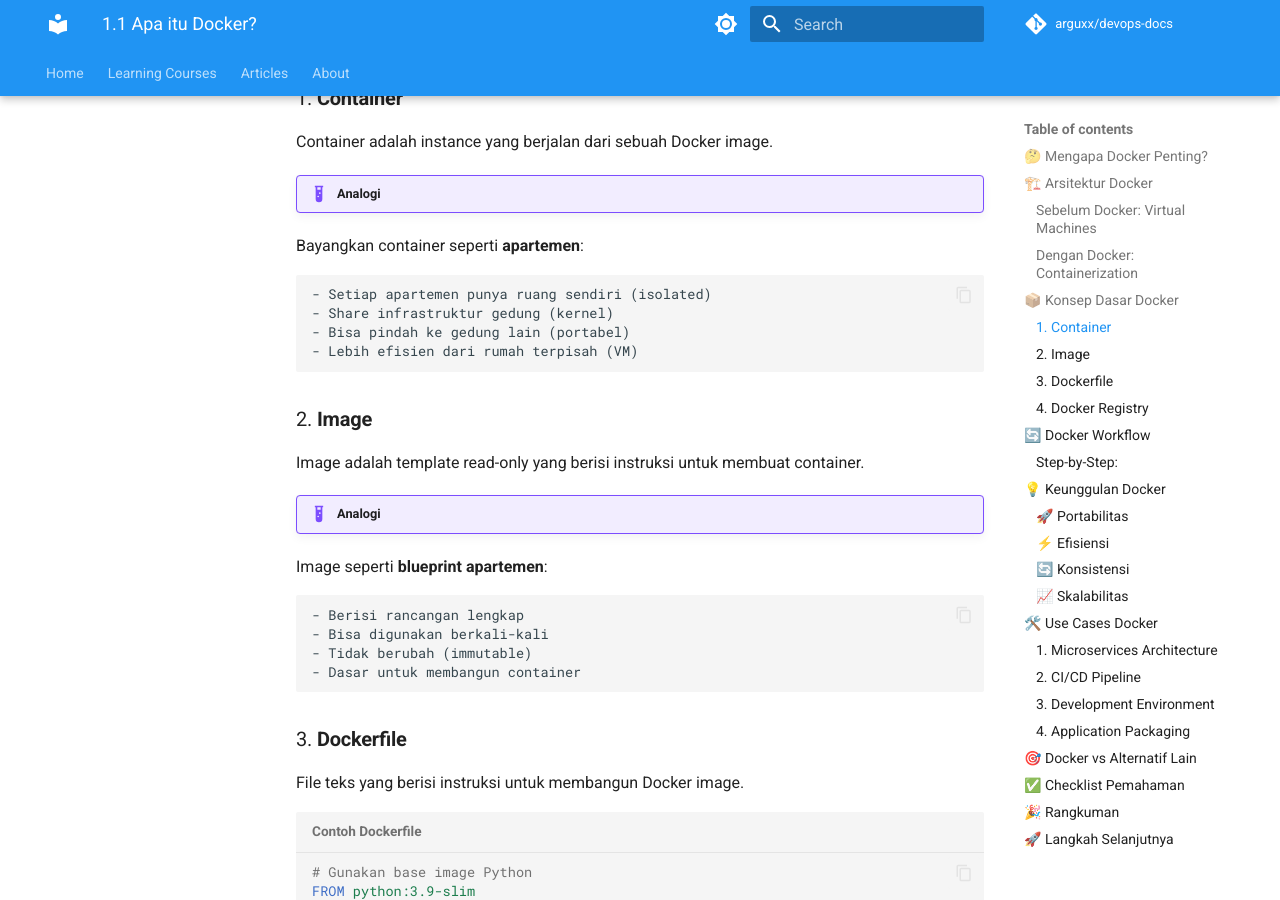
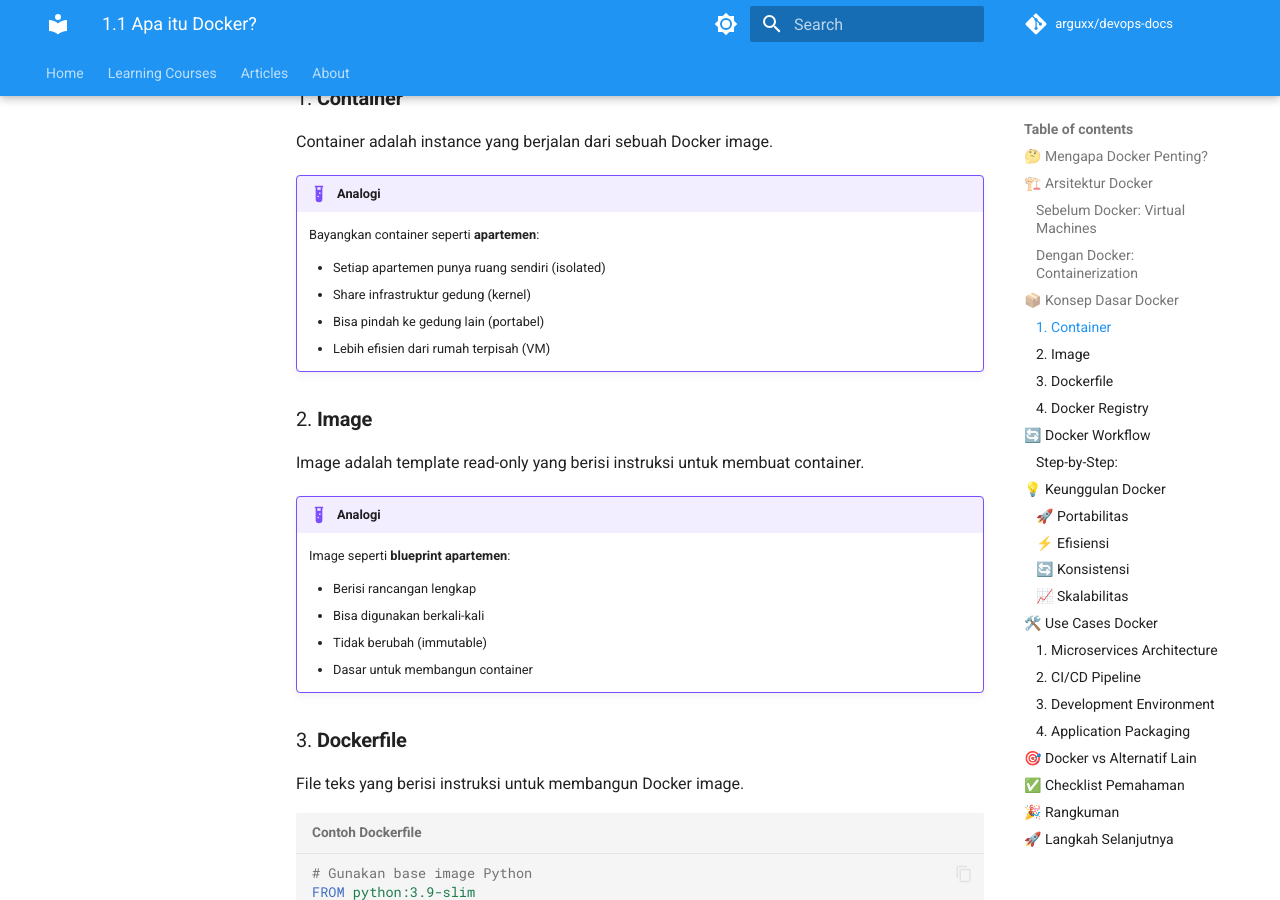
Before and after one commit to arguxx/devops-docs, an MkDocs documentation site: the page built from docs/courses/docker-mastery/module-1/1.1-apa-itu-docker.md, in a window 1280 px wide and 900 px high, scrolled down 1639 px. Built offline with MkDocs 1.6.1 and Material for MkDocs 9.7.7, drawn with Linux system fonts in a browser that asks for light colours; comment, search, counter and statistics services are not loaded; the version menu is left out; some of the changed text lies outside the part shown.

Commit message:
feat(module 1.1): fix penulisan style

```diff
--- a/docs/courses/docker-mastery/module-1/1.1-apa-itu-docker.md
+++ b/docs/courses/docker-mastery/module-1/1.1-apa-itu-docker.md
@@ -65,7 +65,7 @@
 Container adalah instance yang berjalan dari sebuah Docker image.
 
 !!! example "Analogi"
-Bayangkan container seperti **apartemen**:
+    Bayangkan container seperti **apartemen**:
 
     - Setiap apartemen punya ruang sendiri (isolated)
     - Share infrastruktur gedung (kernel)
@@ -77,7 +77,7 @@
 Image adalah template read-only yang berisi instruksi untuk membuat container.
 
 !!! example "Analogi"
-Image seperti **blueprint apartemen**:
+    Image seperti **blueprint apartemen**:
 
     - Berisi rancangan lengkap
     - Bisa digunakan berkali-kali
@@ -165,7 +165,10 @@
 
 ### 🔄 **Konsistensi**
 
-!!! success "Benefit" - Environment yang sama di semua stage - Eliminasi "works on my machine" syndrome - Dependency hell solved
+!!! success "Benefit"
+    - Environment yang sama di semua stage
+    - Eliminasi "works on my machine" syndrome
+    - Dependency hell solved
 
 ### 📈 **Skalabilitas**
 
@@ -251,11 +254,11 @@
 !!! summary "Key Takeaways"
 **Docker** adalah teknologi containerization yang memungkinkan:
 
-    ✅ **Portabilitas** - Jalan di mana saja
-    ✅ **Efisiensi** - Resource usage minimal
-    ✅ **Konsistensi** - Environment yang sama
-    ✅ **Skalabilitas** - Mudah di-scale
-    ✅ **Isolasi** - Aplikasi terpisah aman
+- ✅ **Portabilitas** - Jalan di mana saja
+- ✅ **Efisiensi** - Resource usage minimal
+- ✅ **Konsistensi** - Environment yang sama
+- ✅ **Skalabilitas** - Mudah di-scale
+- ✅ **Isolasi** - Aplikasi terpisah aman
 
 ## 🚀 Langkah Selanjutnya
 
```
